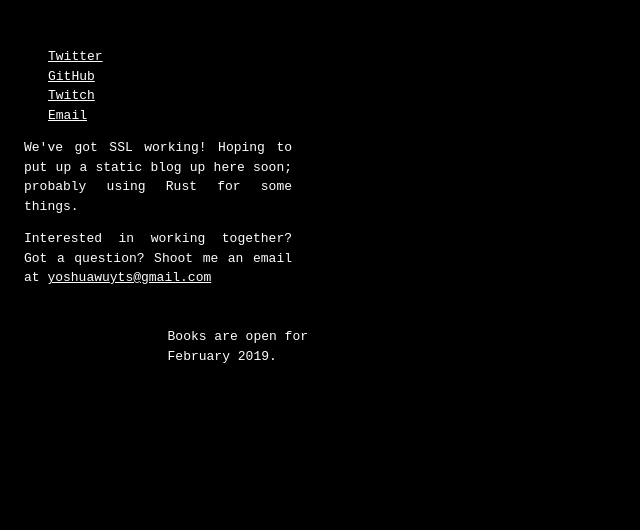
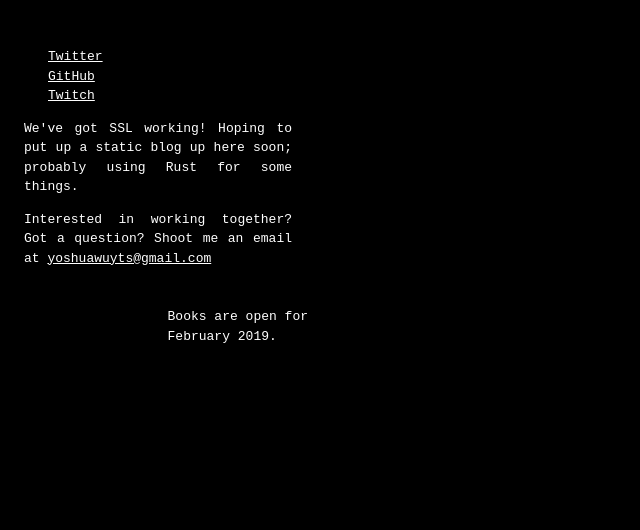
Before and after one commit to yoshuawuyts/server, a plain HTML site: page templates/index.html in a window 1280 px wide. Shown: the whole page, without its empty margins (0-640 px from the left). Drawn offline with Linux system fonts and the light colour scheme.

Commit message:
fix extra email link
Signed-off-by: Yoshua Wuyts <yoshuawuyts@gmail.com>

```diff
--- a/templates/index.html
+++ b/templates/index.html
@@ -25,7 +25,6 @@
       <li><a href="https://twitter.com/yoshuawuyts">Twitter</a></li>
       <li><a href="https://github.com/yoshuawuyts">GitHub</a></li>
       <li><a href="https://twitch.tv/yoshuawuyts">Twitch</a></li>
-      <li><a href="mailto:yoshuawuyts@gmail.com">Email</a></li>
     </ul>
     <p style="text-align: justify; margin-left: 1rem; margin-right: 1rem;">
       We've got SSL working! Hoping to put up a static blog up here soon;
```
